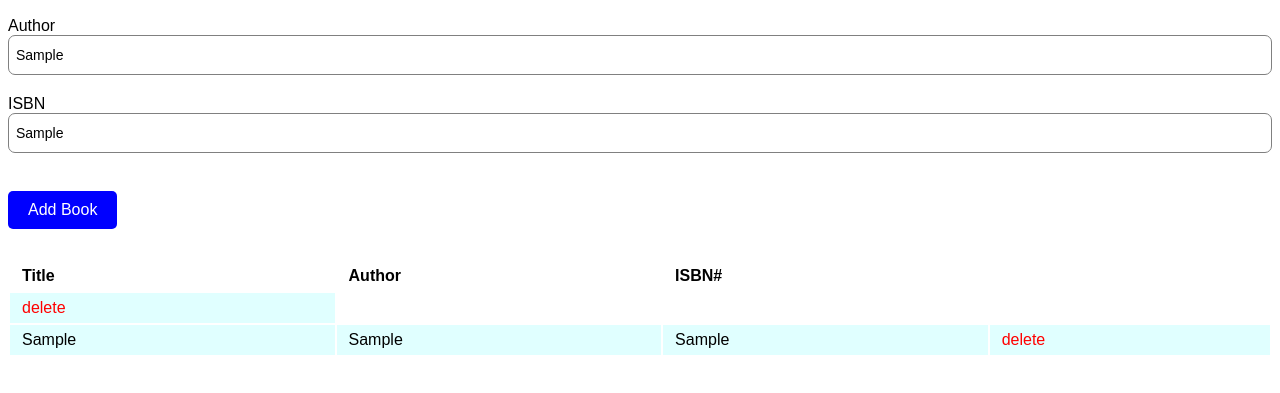
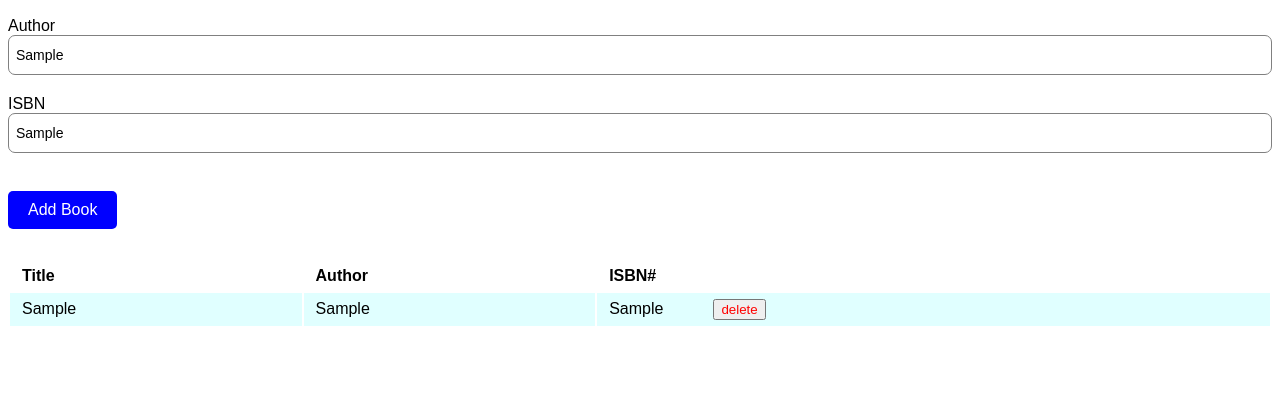
Before and after one commit to acciojob/book-list-arshad012, a website: page main.html in a window 1280 px wide. Both pictures are taken after typing "Sample", "Sample", "Sample" into the empty fields and a click on the button "Add Book". Shown: the part 141-534 px from the top of the page. Drawn offline with Linux system fonts and the light colour scheme.

Commit message:
created a submission

```diff
--- a/main.html
+++ b/main.html
@@ -10,7 +10,7 @@
 <body>
 	<!-- the entire body must be written by student -->
 	<h1 class='heading'>My<span>Book</span>List</h1>
-	<div class='form-group'>
+	<form class='form-group'>
 		<label for='title'>Title</label>
 		<input id='title' type='text' placeholder='Title' required />
 		<label for='author'>Author</label>
@@ -18,7 +18,7 @@
 		<label for='isbn'>ISBN</label>
 		<input id='isbn' type='text' placeholder='ISBN' required /> <br>  <br>
 		<button id='submit' type='submit'>Add Book</button>
-	</div>
+	</form>
 
 
 	<table class='table table-striped'>
@@ -29,9 +29,7 @@
 				<th>ISBN#</th>
 			</tr>
 		</thead>
-		<tbody id='book-list'>
-			<td class='delete'>delete</td>
-		</tbody>
+		<tbody id='book-list'></tbody>
 	</table>
 
     <script type="text/javascript" src="./script.js">
--- a/script.js
+++ b/script.js
@@ -1,12 +1,12 @@
 //your JS code here. If required.
-document.querySelector('#submit').addEventListener('click', () => {
-	// e.preventDefault();
+document.querySelector('.form-group').addEventListener('submit', (e) => {
+	e.preventDefault();
 	const book_list = document.getElementById('book-list');
 
-	// const form = document.querySelector('.form-group');
-	const name = document.getElementById('title').value;
-	const author = document.getElementById('author').value;
-	const isbn = document.getElementById('isbn').value;
+	const form = document.querySelector('.form-group');
+	const name = form.title.value;
+	const author = form.author.value;
+	const isbn = form.isbn.value;
 
 	const tr = document.createElement('tr');
 	const td1 = document.createElement('td');
@@ -15,14 +15,17 @@ document.querySelector('#submit').addEventListener('click', () => {
 	td2.innerText = author;
 	const td3 = document.createElement('td');
 	td3.innerText = isbn;
-	const td4 = document.createElement('td');
-	td4.innerText = 'delete';
-	td4.className = 'delete';
-	td4.onclick = () => {
-		td4.parentNode.remove();
+	const button = document.createElement('button');
+	button.innerText = 'delete';
+	button.style.marginLeft = '50px';
+	button.className = 'delete';
+	button.onclick = () => {
+		td3.parentNode.remove();
 	}
+	td3.append(button);
+	// const td4 = document.createElement('td');
 
-	tr.append(td1, td2, td3, td4);
+	tr.append(td1, td2, td3);
 
 	book_list.append(tr);
 });
```
